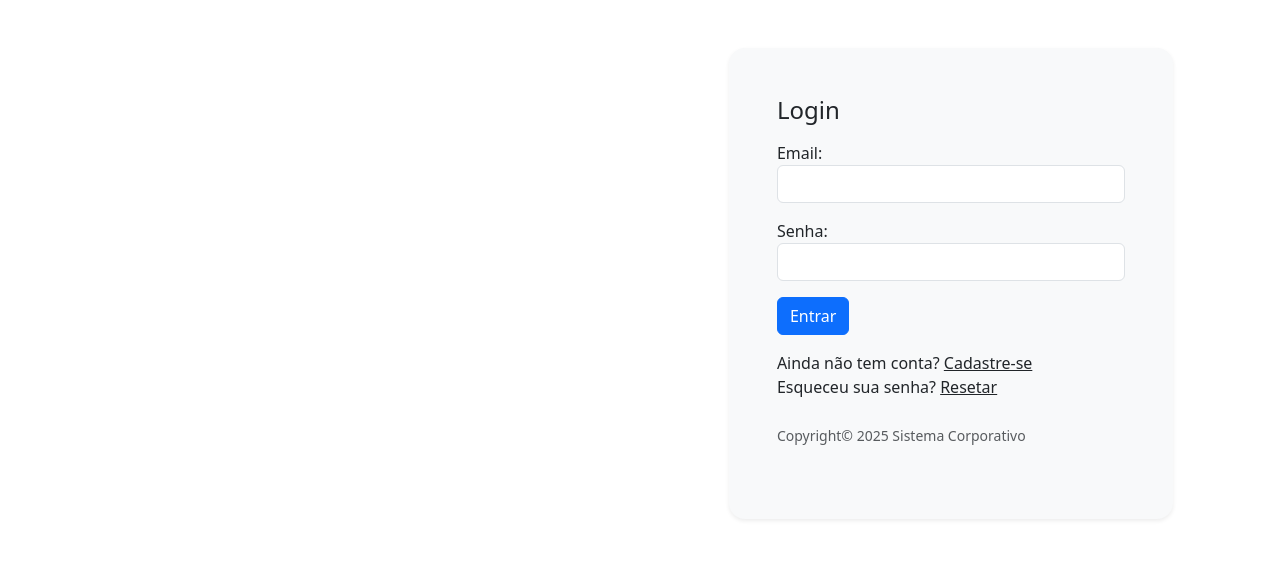
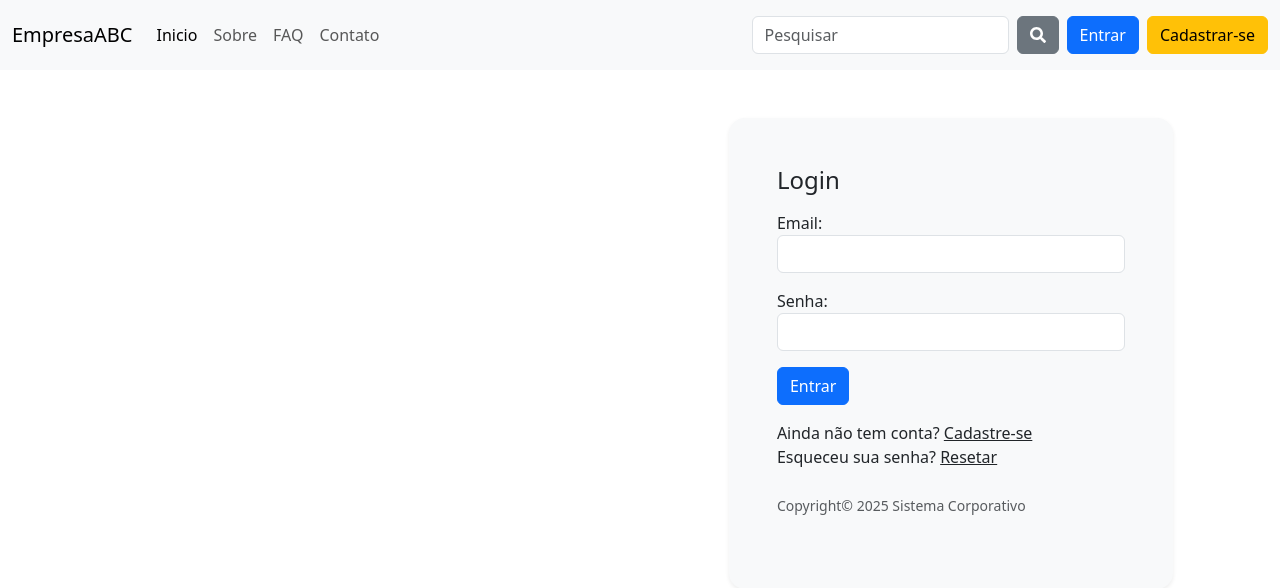
Before and after one commit to smarlon6/site_clinica, a Django app: page /contas/entrar/ in a window 1280 px wide. Shown: the top 588 px of the page. Run offline with Django 4.2, Linux system fonts and the light colour scheme; parts of the project's set-up code (start-up, migrations or seed data) failed here and were passed over.

Commit message:
configuracao navbar

```diff
--- a/apps/base/templates/base.html
+++ b/apps/base/templates/base.html
@@ -17,7 +17,8 @@
 
 </head>
 <body>
-
+	{% include 'components/navbar.html' %}
+	{% include 'components/logout.html' %}
 	{% block content %}{% endblock %}
 
 	<!-- JS bootstrap, jquery, script-->
--- /dev/null
+++ b/apps/base/templates/components/logout.html
@@ -0,0 +1,18 @@
+<div class="modal fade" id="logoutModal" tabindex="-1" aria-labelledby="logoutModalLabel" aria-hidden="true">
+    <div class="modal-dialog modal-dialog-centered">
+        <div class="modal-content">
+            <div class="modal-header">
+                <h5 class="modal-title" id="logoutModalLabel">Atenção Usuario ! <i
+                        class="link-danger fas fa-exclamation-triangle me-2"></i></h5>
+                <button type="button" class="btn-close" data-bs-dismiss="modal" aria-label="Close"></button>
+            </div>
+            <div class="modal-body">
+                Tem certeza que deseja sair do sistema ? <br>
+                Após clicar em "Sair" você será deslogado.
+            </div>
+            <div class="modal-footer">
+                <button class="btn btn-danger" onclick="location.href='{% url 'logout' %}'"><a>Sair</a></button>
+            </div>
+        </div>
+    </div>
+</div>
--- /dev/null
+++ b/apps/base/templates/components/navbar.html
@@ -0,0 +1,36 @@
+<nav class="navbar navbar-expand-lg bg-light" style="height: 70px;">
+    <div class="container-fluid bg-light">
+        <a class="navbar-brand" href="/">EmpresaABC</a>
+        <button class="navbar-toggler" type="button" data-bs-toggle="collapse" data-bs-target="#navbarSupportedContent"
+            aria-controls="navbarSupportedContent" aria-expanded="false" aria-label="Toggle navigation">
+            <span class="navbar-toggler-icon"></span>
+        </button>
+        <div class="collapse navbar-collapse" id="navbarSupportedContent">
+            <ul class="navbar-nav me-auto mb-2 mb-lg-0">
+                <li class="nav-item">
+                    <a class="nav-link active" aria-current="page" href="#">Inicio</a>
+                </li>
+                <li class="nav-item">
+                    <a class="nav-link" href="#">Sobre</a>
+                </li>
+                <li class="nav-item">
+                    <a class="nav-link" href="#">FAQ</a>
+                </li>
+                <li class="nav-item">
+                    <a class="nav-link" href="#">Contato</a>
+                </li>
+            </ul>
+            <form class="d-flex" role="search">
+                <input class="form-control me-2" type="search" placeholder="Pesquisar" aria-label="Search">
+                <button class="btn btn-secondary" type="submit"><i class="fas fa-search"></i></button>
+            </form>
+            {% if user.is_authenticated %}
+            <span class="p-2"><i class="fas fa-user mx-2"></i>{{user.first_name}} {{user.last_name}}</span>
+            <button class="btn btn-danger" data-bs-toggle="modal" href="#logoutModal">Logout</button>
+            {% else %}
+            <button class="btn btn-primary mx-2" onclick="location.href='{% url 'login' %}'">Entrar</button>
+            <button class="btn btn-warning" onclick="location.href='{% url 'register' %}'">Cadastrar-se</button>
+            {% endif %}
+        </div>
+    </div>
+</nav>
--- a/apps/contas/urls.py
+++ b/apps/contas/urls.py
@@ -7,4 +7,5 @@ urlpatterns = [
     path('timeout/',  views.timeout_view, name='timeout'),
     path('entrar/', views.login_view, name='login'), # Adicionar rota entrar
     path('criar-conta/', views.register_view, name='register'),
+    path('sair/', views.logout_view, name='logout'),
 ]
--- a/apps/contas/views.py
+++ b/apps/contas/views.py
@@ -1,11 +1,16 @@
 from django.contrib import messages
-from django.contrib.auth import authenticate, login
+from django.contrib.auth import authenticate, login, logout
 from django.contrib.auth.models import Group
 from django.shortcuts import render, redirect
 from contas.forms import CustomUserCreationForm
 
+
 def timeout_view(request):
     return render(request, 'timeout.html')
+
+def logout_view(request):
+    logout(request)
+    return redirect('home')
 
 def login_view(request):
     if request.method == 'POST': # metodo POST
--- a/core/settings.py
+++ b/core/settings.py
@@ -203,6 +203,8 @@ LOGIN_URL = 'login'
 LOGIN_REDIRECT_URL = '/'
 LOGOUT_REDIRECT_URL = '/'
 
+EMAIL_BACKEND = 'django.core.mail.backends.console.EmailBackend'
+
 # Internationalization
 # https://docs.djangoproject.com/en/4.2/topics/i18n/
 
```
Also changed, not shown: apps/base/templates/components/message.html (renamed from apps/base/components/message.html).
